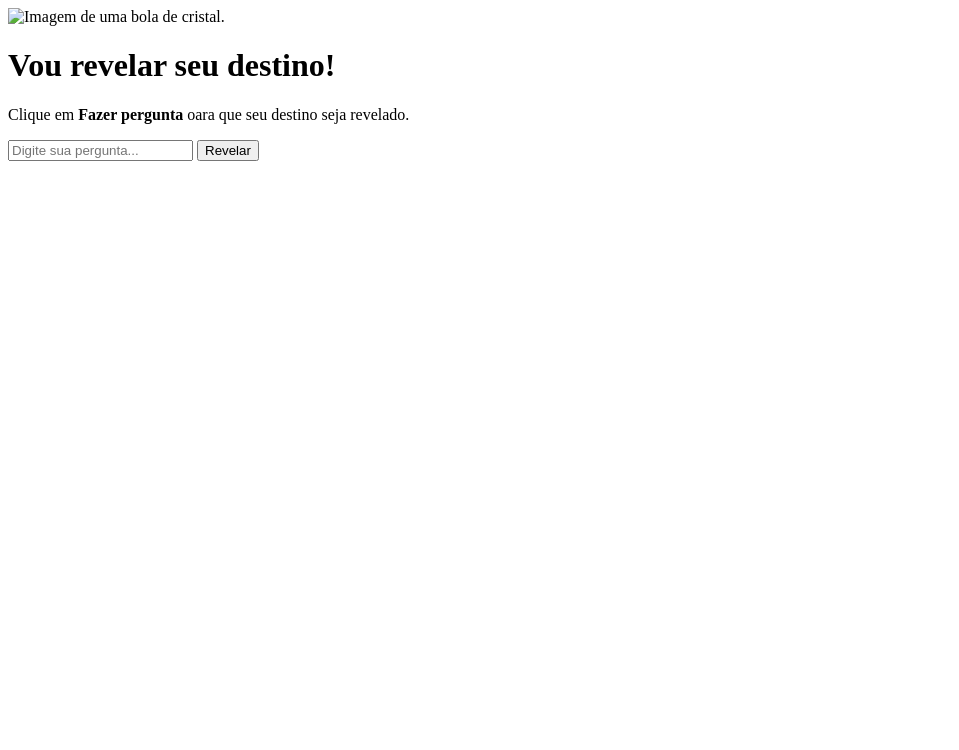
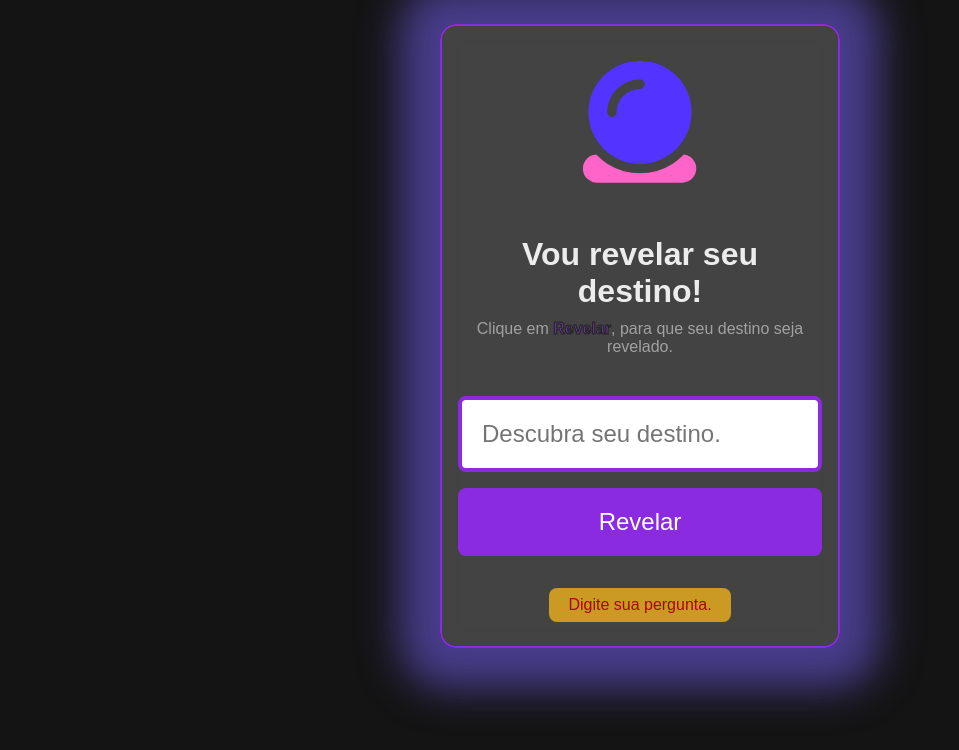
Before and after one commit to hazaelk/sistema-previsao, a plain HTML site: page index.html in a window 1280 px wide. Both pictures are taken after a click on the button "Revelar". Shown: the whole page, without its empty margins (0-959 px from the left). Drawn offline with Linux system fonts and the light colour scheme.

Commit message:
second commit

```diff
--- /dev/null
+++ b/index.css
@@ -0,0 +1,117 @@
+* {
+    margin: 0;
+    box-sizing: border-box;
+}
+
+
+body {
+    background-color: rgb(20, 20, 20);
+    color: white;
+    text-align: center;
+    font-family: sans-serif;
+    display: flex;
+    justify-content: center;
+    align-items: center;
+}
+
+img {
+    height: 150px;
+    width: 150px;
+}
+
+#container {
+    background-color: rgba(255, 255, 255, 0.2);
+    backdrop-filter: blur(10px);
+    box-shadow: 0 0 5vh 5vh darkslateblue;
+
+    padding: 2vh;
+
+    max-width: 400px;
+    max-height: 100vh;
+
+    width: auto;
+    height: auto;
+
+    margin: 3vh;
+
+    border-radius: 2vh;
+    border: 2px solid blueviolet;
+    overflow: hidden;
+}
+
+h1 {
+    margin-top: 40px;
+    margin-bottom: 10px;
+    opacity: 0.9;
+}
+
+p {
+    margin-bottom: 40px;
+    opacity: 0.5;
+}
+
+p > strong {
+    opacity: 1;
+    -webkit-text-stroke-width: 1px;
+    -webkit-text-stroke-color: black;
+    -webkit-text-fill-color: blueviolet;
+}
+
+input,
+button {
+    display: block;
+    width: 100%;
+
+    padding: 20px;
+    font-size: 1.5rem;
+    border-radius: 8px;
+}
+
+input {
+    margin-bottom: 2vh;
+    border: 4px solid blueviolet;
+}
+
+button {
+    border: none;
+    background-color: blueviolet;
+    color: white;
+    transition: filter 0.25s;
+}
+
+/* pseudo classe */
+button:hover {
+    filter: brightness(1.2);
+    cursor: pointer;
+}
+
+button:active {
+    background-color: rgb(101, 34, 163);
+    transition: 0.2s;
+}
+
+#resposta {
+    margin-top: 32px;
+    display: flex;
+    justify-content: center;
+    align-items: center;
+}
+
+#resposta div {
+    font-size: 16px;
+    font-weight: normal;
+    opacity: 0.9;
+    margin-bottom: 8px;
+
+}
+
+.alerta {
+    border-radius: 8px;
+    color: rgb(182, 0, 0);
+    padding: 8px;
+    width: 50%;
+    background-color: goldenrod;
+    /* font-weight: 300; */
+    /* font-size:8px; */
+    transition: .8s;
+}
--- a/index.html
+++ b/index.html
@@ -1,5 +1,27 @@
-<img src="" alt="Imagem de uma bola de cristal.">
-<h1>Vou revelar seu destino!</h1>
-<p>Clique em <strong>Fazer pergunta</strong> oara que seu destino seja revelado.</p>
-<input type="text" placeholder="Digite sua pergunta...">
-<button>Revelar</button>
+<!DOCTYPE html>
+<html lang="en">
+<head>
+    <meta charset="UTF-8">
+    <meta http-equiv="X-UA-Compatible" content="IE=edge">
+    <meta name="viewport" content="width=device-width, initial-scale=1.0">
+    <link rel="stylesheet" href="./index.css">
+    <title>Document</title>
+</head>
+    <body>
+
+        <main id="container">
+            <img src="./assets/imgs/boladecristal.svg" alt="Imagem de uma bola de cristal.">
+                <h1>Vou revelar seu destino!</h1>
+                <p>Clique em <strong>Revelar</strong>, para que seu destino seja revelado.</p>
+                <input id="inputPergunta"
+                       type="text"
+                       placeholder="Descubra seu destino.">
+                <button id="botaoPerguntar">Revelar</button>
+
+            <h3 id="resposta">
+                <!-- <div class="alerta">Digite sua pergunta.</div> -->
+            </h3>
+        </main>
+    </body>
+    <script src="./index.js"></script>
+</html>
--- /dev/null
+++ b/index.js
@@ -0,0 +1,58 @@
+//variaveis?
+//daods de entrada?
+//dados de saida?
+
+const respostas = [
+    'Certeza!',
+    'Não tenho tanta certeza.',
+    'É decididamente assim.',
+    'Não conte com isso.',
+    'Sem dúvidas!',
+    'Pergunte novamente mais tarde.',
+    'Sim, definitivamente!',
+    'Minha resposta é não.',
+    'Você pode contar com isso.',
+    'Melhor não te dizer agora.',
+    'A meu ver, sim.',
+    'Minhas fontes dizem não.',
+    'Provavelmente.',
+    'Não é possível prever agora.',
+    'Perspectiva boa.',
+    'As perspectivas não são tão boas.',
+    'Sim.',
+    'Concentre-se e pergunte novamente.',
+    'Sinais apontam que sim.'
+]
+const alerta = '<div class="alerta">Digite sua pergunta.</div>'
+/* ------------------------------------------------------ */
+
+const divResposta = document.getElementById('resposta')
+
+const botaoPerguntar = document.getElementById('botaoPerguntar')
+
+const inputPergunta = document.getElementById('inputPergunta')
+
+botaoPerguntar.onclick = emitirAlerta
+
+//se pergunta vaiza:
+function emitirAlerta() {
+    inputPergunta.value == "" ? divResposta.innerHTML += alerta : perguntar()
+}
+
+// clicar em fazer pergunta
+function perguntar() {
+    console.log(divResposta.value)
+    console.log(typeof(divResposta.value))
+
+    const stringPergunta = toString(divResposta.value)
+
+    console.log(stringPergunta)
+    // stringPergunta.includes('?')
+    //     ? divResposta.innerHTML += stringPergunta
+    //     : stringPergunta += '?'
+    // const total = respostas.length
+    // const nRamdom = Math.floor(Math.random() * total)
+    // const respSorteada = respostas[nRamdom]
+    // divResposta.innerHTML += respSorteada
+
+}
```
Also changed, not shown: assets/imgs/boladecristal.svg (added).
